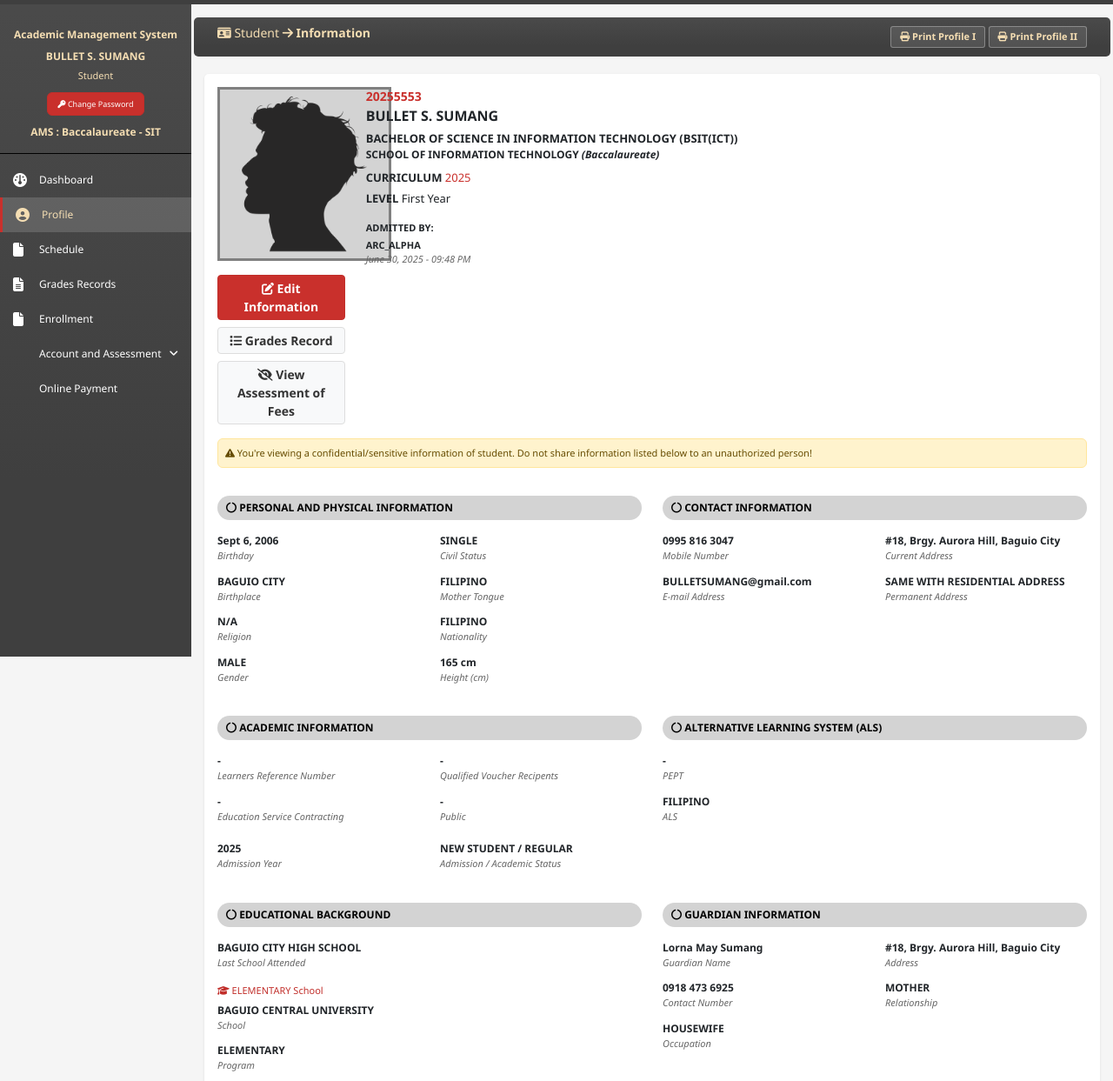
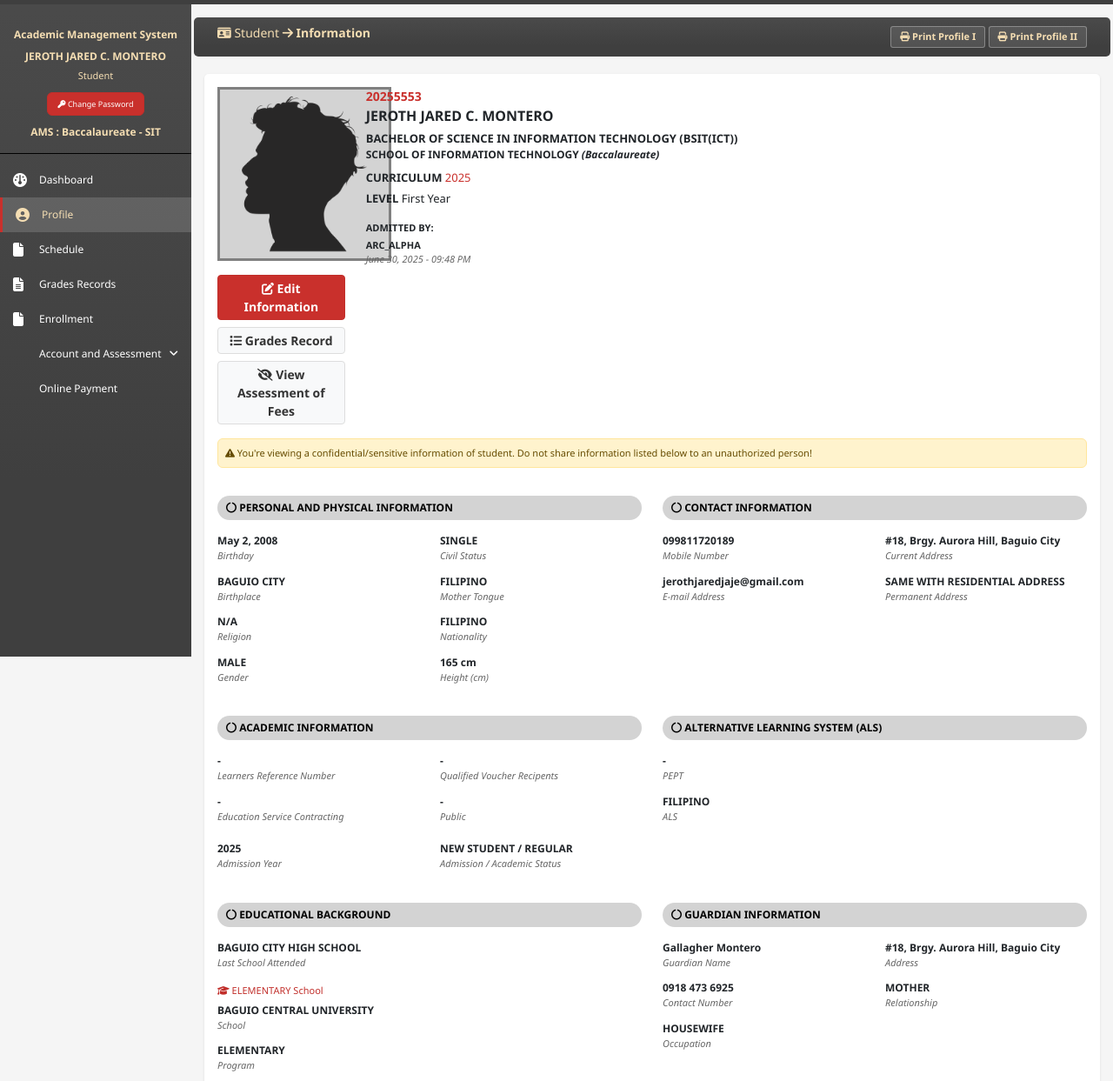
Before and after one commit to ubportal/5th, a plain HTML site: page index.html in a window 1280 px wide. Shown: the part 45-1288 px from the top of the page at 87% size. Drawn offline with nearby package versions, Linux system fonts and the light colour scheme.

Commit message:
Update index.html

```diff
--- a/index.html
+++ b/index.html
@@ -469,7 +469,7 @@
                     <b>Academic Management System</b>
                 </div>
                 <div>
-                    <b>BULLET S. SUMANG</b>
+                    <b>JEROTH JARED C. MONTERO</b>
                 </div>
                 <div class="user-role">
                     Student
@@ -576,7 +576,7 @@
 
                         <div class="col-lg-10 col-md-9">
                             <div class="student-id">20255553</div>
-                            <div class="student-name">BULLET S. SUMANG</div>
+                            <div class="student-name">JEROTH JARED C. MONTERO</div>
                             <div class="program-name">BACHELOR OF SCIENCE IN INFORMATION TECHNOLOGY (BSIT(ICT))</div>
                             <div class="school-name">SCHOOL OF INFORMATION TECHNOLOGY <i>(Baccalaureate)</i></div>
                             <div class="mt-2">
@@ -619,7 +619,7 @@
                             <div class="row">
                                 <div class="col-6">
                                     <div class="info-item">
-                                        <div class="info-value">Sept 6, 2006</div>
+                                        <div class="info-value">May 2, 2008</div>
                                         <div class="info-label">Birthday</div>
                                     </div>
 
@@ -672,12 +672,12 @@
                             <div class="row">
                                 <div class="col-6">
                                     <div class="info-item">
-                                        <div class="info-value">0995 816 3047</div>
+                                        <div class="info-value">099811720189</div>
                                         <div class="info-label">Mobile Number</div>
                                     </div>
 
                                     <div class="info-item">
-                                        <div class="info-value">BULLETSUMANG@gmail.com</div>
+                                        <div class="info-value">jerothjaredjaje@gmail.com</div>
                                         <div class="info-label">E-mail Address</div>
                                     </div>
                                 </div>
@@ -874,7 +874,7 @@
                             <div class="row">
                                 <div class="col-6">
                                     <div class="info-item">
-                                        <div class="info-value">Lorna May Sumang</div>
+                                        <div class="info-value">Gallagher Montero</div>
                                         <div class="info-label">Guardian Name</div>
                                     </div>
 
@@ -963,7 +963,7 @@
                             <div class="row">
                                 <div class="col-6">
                                     <div class="info-item">
-                                        <div class="info-value">Ricardo S. Sumang</div>
+                                        <div class="info-value">Jeroth S. Montero</div>
                                         <div class="info-label">Name</div>
                                     </div>
 
```
